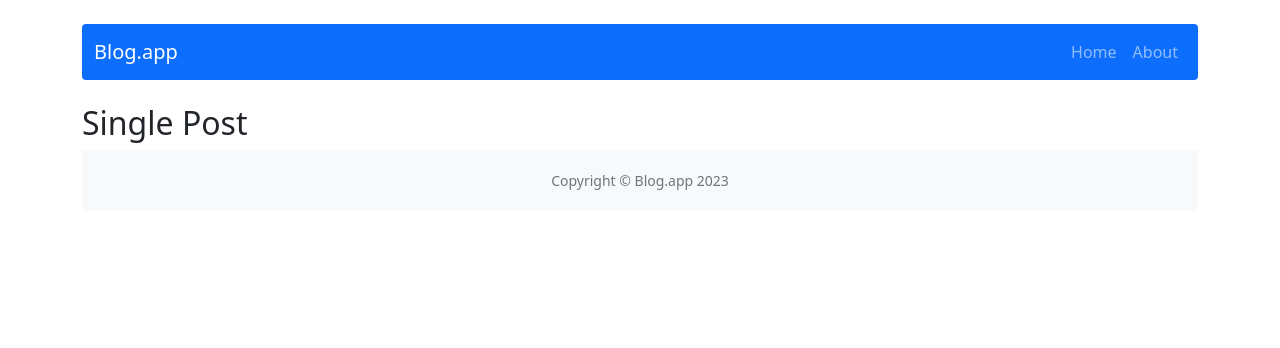
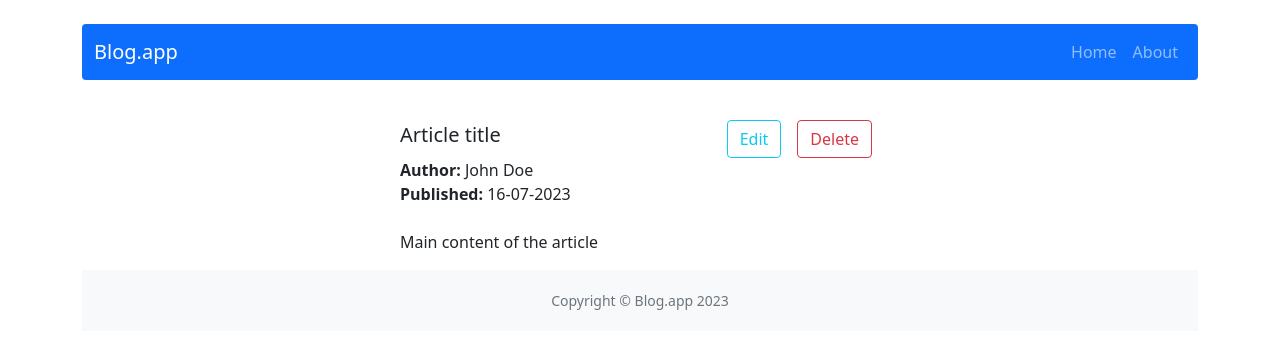
Before and after one commit to anntan2913/react-blog-app, a React (Create React App) app: page /post/1 in a window 1280 px wide. Shown: the top 348 px of the page. Built offline with nearby package versions, Linux system fonts and the light colour scheme.

Commit message:
add (single)post page with edition and delete options

```diff
--- a/src/components/features/Posts.js
+++ b/src/components/features/Posts.js
@@ -11,8 +11,8 @@
         <section>
             <Row>
                 {posts.map(post => (
-                    <Col sm='12' md='4'>
-                        <Card className='my-2' key={post.id}>
+                    <Col  className='d-flex' sm='12' md='4' lg='4' >
+                        <Card key={post.id} className='my-2 align-items-stretch' >
                             <Card.Body>
                                 <Card.Title>{post.title}</Card.Title>
                                 <Card.Text>
@@ -23,7 +23,7 @@
                                     <br/>
                                     {post.shortDescription}
                                 </Card.Text>
-                                <Button variant="primary" as={Link} to={`/post/${post.id}`} >Read more</Button>
+                                <Button variant="primary" as={Link} key={post.id} to={`/post/${post.id}`}>Read more</Button>
                             </Card.Body>
                         </Card>
                     </Col>
--- a/src/components/pages/EditPost.js
+++ b/src/components/pages/EditPost.js
@@ -1,6 +1,6 @@
 const EditPost = () => {
     return (
-        <h2>Edit Post</h2>
+        <h2>Post Edit</h2>
     );
 };
 
--- a/src/components/pages/Post.js
+++ b/src/components/pages/Post.js
@@ -1,8 +1,69 @@
+import { useDispatch, useSelector } from "react-redux";
+import { getPostById, removePost } from '../../redux/postsRedux';
+import { Navigate, useParams, Link } from "react-router-dom";
+import { Card, Button, Modal } from "react-bootstrap";
+import { useState } from "react";
 const Post = () => {
-    return (
+
+    const { id } = useParams();
+
+    const postData = useSelector(state => getPostById(state, id));
+
+    const [show, setShow] = useState(false);
+    const handleClose = () => setShow(false);
+    const handleShow = () => setShow(true);
+
+    const dispatch = useDispatch();
+
+    const handleRemovePost = e =>{
+        e.preventDefault();
+        dispatch(removePost(id));
+        handleClose();
+    }
+
+    if(!postData) return <Navigate to="/" />
+    else return (
         <>
-        <h2>Single Post</h2>
-        </>
+        <div className="d-flex justify-content-center">
+            <Card style={{ width: '32rem', border: 'none' }}>
+                <Card.Body>
+                    <div className="d-flex align-items-center justify-content-between">
+                        <Card.Title>{postData.title}</Card.Title>
+                        <div className="d-flex align-items-center justify-content-between">
+                            <Button variant="outline-info" className="mx-2" as={Link} key={id} to={`/post/edit/${id}`}>Edit</Button>
+                            <Button variant="outline-danger" className="mx-2"  onClick={handleShow}>Delete</Button>
+                        </div>
+                    </div>
+                    <Card.Text>
+                    <strong>Author: </strong>{postData.author}
+                    <br/>
+                    <strong>Published: </strong>{postData.publishedDate}
+                    <br/>
+                    <br/>
+                    {postData.content}
+                    </Card.Text>
+                </Card.Body>
+            </Card>
+        </div>
+       <Modal
+            show={show}
+            onHide={handleClose}
+            style={{ width: "120w" }}
+            >
+       <Modal.Header closeButton>
+         <Modal.Title>Are you sure?</Modal.Title>
+       </Modal.Header>
+       <Modal.Body>
+         This operation will completely remove this post from the app.
+         <br/>
+         Are you sure you want to do that?
+       </Modal.Body>
+       <Modal.Footer>
+         <Button variant="secondary" onClick={handleClose}>Cancel</Button>
+         <Button variant="danger" onClick={handleRemovePost}>Remove</Button>
+       </Modal.Footer>
+     </Modal>
+     </>
     );
 }
 export default Post;
--- a/src/redux/postsRedux.js
+++ b/src/redux/postsRedux.js
@@ -1,13 +1,20 @@
 //selectors
-export const getAllPosts = state => state.posts;
+export const getAllPosts = ({ posts }) => posts;
+export const getPostById = ({ posts }, postId) => posts.find(post => post.id === postId);
 
 // actions
 const createActionName = actionName => `app/posts/${actionName}`;
+const REMOVE_POST = createActionName('REMOVE_POST');
 
 // action creators
+export const removePost = payload => ({type: REMOVE_POST, payload });
+
 
 const postsReducer = (statePart = [], action) => {
   switch (action.type) {
+    case REMOVE_POST:
+      return statePart.filter(post => (post.id !== action.payload));
+
     default:
       return statePart;
   };
```
